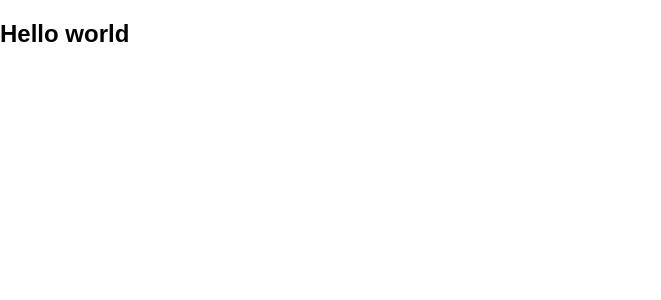
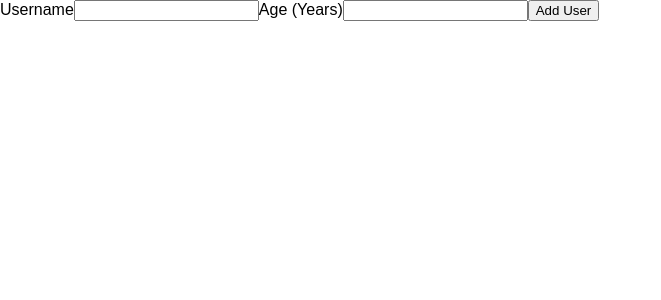
Before and after one commit to Tinagrissom/react-users, a React (Create React App) app: page / in a window 1280 px wide. Shown: the top 300 px of the page, without its empty margins (0-661 px from the left). Built offline with nearby package versions, Linux system fonts and the light colour scheme.

Commit message:
AddUser component created and rendering

```diff
--- a/src/App.js
+++ b/src/App.js
@@ -1,10 +1,12 @@
 import React from 'react';
+
+import AddUser from './components/Users/AddUser.js'
 
 
 function App() {
   return (
     <div>
-      <h2>Hello world</h2>
+      <AddUser />
     </div>
   );
 }
--- /dev/null
+++ b/src/components/Users/AddUser.js
@@ -0,0 +1,20 @@
+import React from 'react';
+
+const AddUser = (props) => {
+
+    const addUserHandler = (event) => {
+        event.preventDefault()
+    }
+
+    return (
+        <form onSubmit={addUserHandler}>
+            <label htmlFor="username">Username</label>
+            <input id="username" type="text"></input>
+            <label htmlFor="age">Age (Years)</label>
+            <input id="age" type="text"></input>
+            <button type="submit">Add User</button>
+        </form>
+    )
+}
+
+export default AddUser;
```
Also changed, not shown: src/components/Error.css (added), src/components/Error.js (added), src/components/Users/AddUser.css (added).
